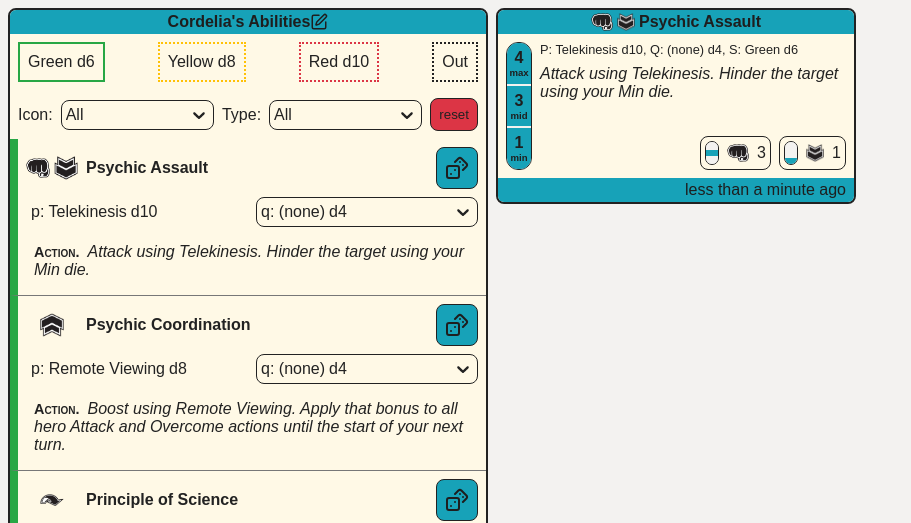
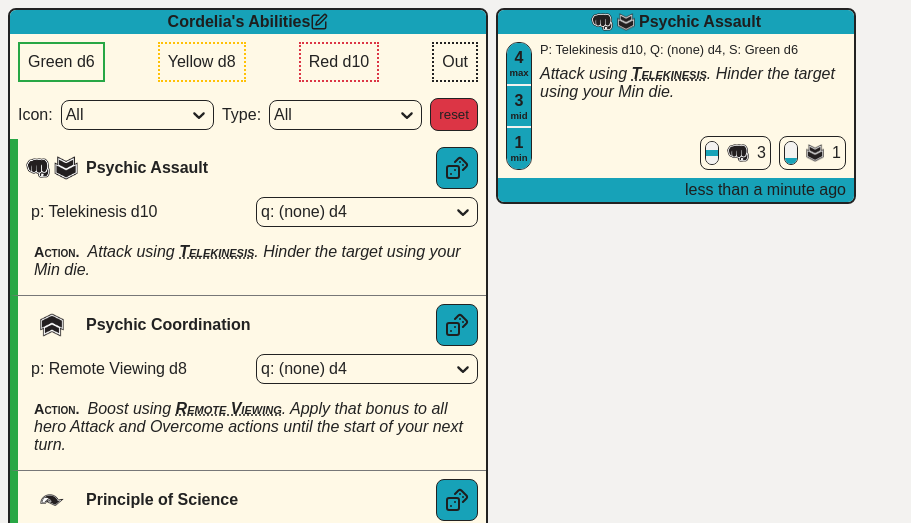
Before and after one commit to Asmor/ndx, a React (Vite) app: page / in a window 1280 px wide. Both pictures are taken after a click on the button 457 px from the left and 168 px from the top of the page. Shown: the top 523 px of the page, without its empty margins (0-911 px from the left). Built offline with nearby package versions, Linux system fonts and the light colour scheme.

Commit message:
Added highlighting of required P/Q name in description

```diff
--- a/src/components/ability/Ability.tsx
+++ b/src/components/ability/Ability.tsx
@@ -26,6 +26,7 @@ import { getUsedIcons } from "../../util/ability";
 import IconImg from "../common/IconImg";
 import { Dices } from "lucide-react";
 import { allDice, DNotationToDie, type DNotation } from "../../constants";
+import { highlightText } from "../../util/strings";
 
 const iconSize = 24;
 
@@ -254,12 +255,18 @@ const Ability = ({ ability }: AbilityProps) => {
     }
 
     if (ability.description) {
-      parts.push(<Description>{ability.description}</Description>);
+      const descriptionText = ability.required?.name
+        ? highlightText({
+            text: ability.description,
+            phrase: ability.required.name,
+          })
+        : ability.description;
+      parts.push(<Description>{descriptionText}</Description>);
     }
 
     if (!parts.length) return null;
     return parts;
-  }, [ability.description, ability.type]);
+  }, [ability]);
 
   return (
     <AbCont $ab={ability}>
--- a/src/components/ability/AbilityResultDisplay.tsx
+++ b/src/components/ability/AbilityResultDisplay.tsx
@@ -11,6 +11,7 @@ import NdxPill from "../results/NdxPill";
 import { getUsedIcons } from "../../util/ability";
 import IconImg from "../common/IconImg";
 import { allNDX, type DNotation } from "../../constants";
+import { highlightText } from "../../util/strings";
 
 // todo want to get these resizing to take better advantage of their container's available width.
 const minContainerWidth = 360;
@@ -59,9 +60,6 @@ const Rolls = styled.div`
 
 const Info = styled.div`
   grid-area: info;
-  display: flex;
-  flex-wrap: wrap;
-  align-items: center;
   height: fit-content;
   gap: 4px;
   font-style: italic;
@@ -147,7 +145,15 @@ const AbilityResultDisplay = ({
           <span key={part}>{part}</span>
         ))}
       </Rolls>
-      <Info>{ability.description}</Info>
+      <Info>
+        {(ability.description &&
+          ability.required?.name &&
+          highlightText({
+            text: ability.description,
+            phrase: ability.required.name,
+          })) ||
+          ability.description}
+      </Info>
       <Side>{sideContent}</Side>
       <Effects>
         {ability.effects.map((effect, index) => (
--- /dev/null
+++ b/src/util/strings.tsx
@@ -0,0 +1,32 @@
+import type React from "react";
+import styled from "styled-components";
+
+const Highlight = styled.strong`
+  font-weight: bold;
+  font-variant: small-caps;
+  text-decoration: underline dotted;
+`;
+
+interface HighlightTextProps {
+  text: string;
+  phrase: string;
+  HighlightComponent?: React.ElementType;
+}
+export const highlightText = ({
+  text,
+  phrase,
+  HighlightComponent = Highlight,
+}: HighlightTextProps) => {
+  // Escape regex special characters in the phrase
+  const escaped = phrase.replace(/[.*+?^${}()|[\]\\]/g, "\\$&");
+  const regex = new RegExp(`(${escaped})`, "gi");
+  const parts = text.split(regex);
+
+  return parts.map((part, index) =>
+    part.match(regex) ? (
+      <HighlightComponent key={index}>{part}</HighlightComponent>
+    ) : (
+      part
+    )
+  );
+};
```
Also changed, not shown: 1 other file (tests, documents, lock files or other folders).
